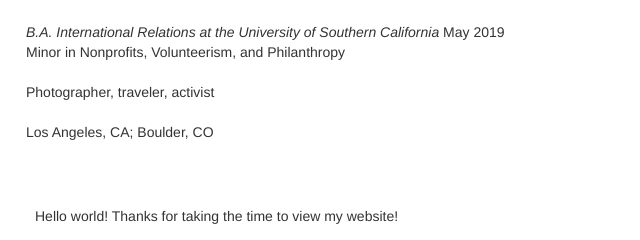
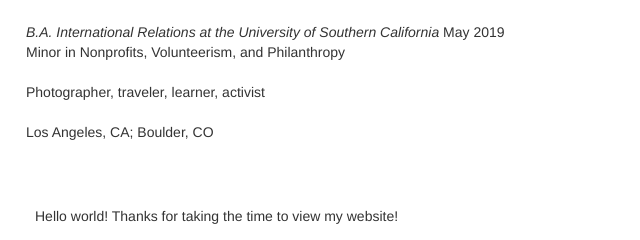
Before and after one commit to nkaimakis/haleyschusterman, a plain HTML site: page about.html in a window 1280 px wide. Shown: the part 238-478 px from the top of the page, 263-903 px from the left. Drawn offline with Linux system fonts and the light colour scheme.

Commit message:
Update about.html

```diff
--- a/about.html
+++ b/about.html
@@ -94,7 +94,7 @@
 							California</i> May 2019
 					</div>
 					<div>Minor in Nonprofits, Volunteerism, and Philanthropy</div><br>
-					<div>Photographer, traveler, activist</div><br>
+					<div>Photographer, traveler, learner, activist</div><br>
 					<div>Los Angeles, CA; Boulder, CO</div>
 				</div>
 			</div>
```
